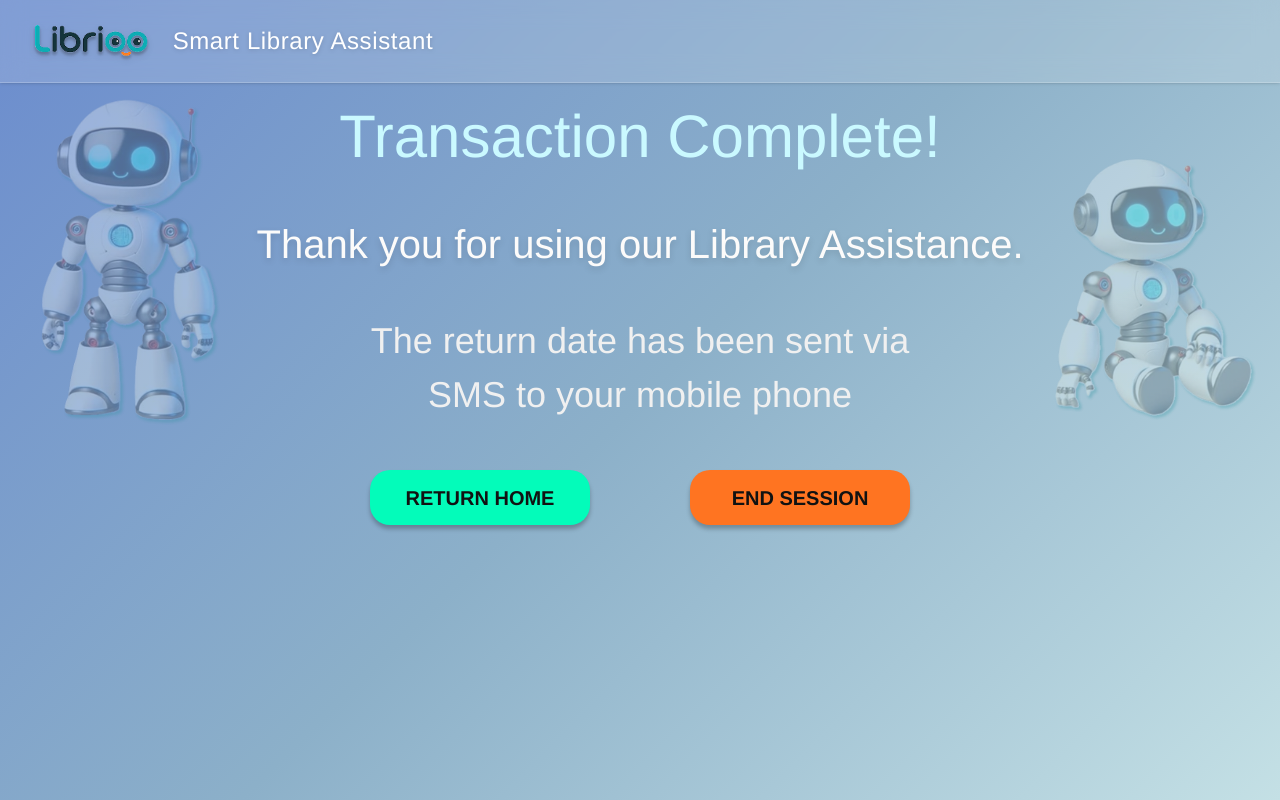
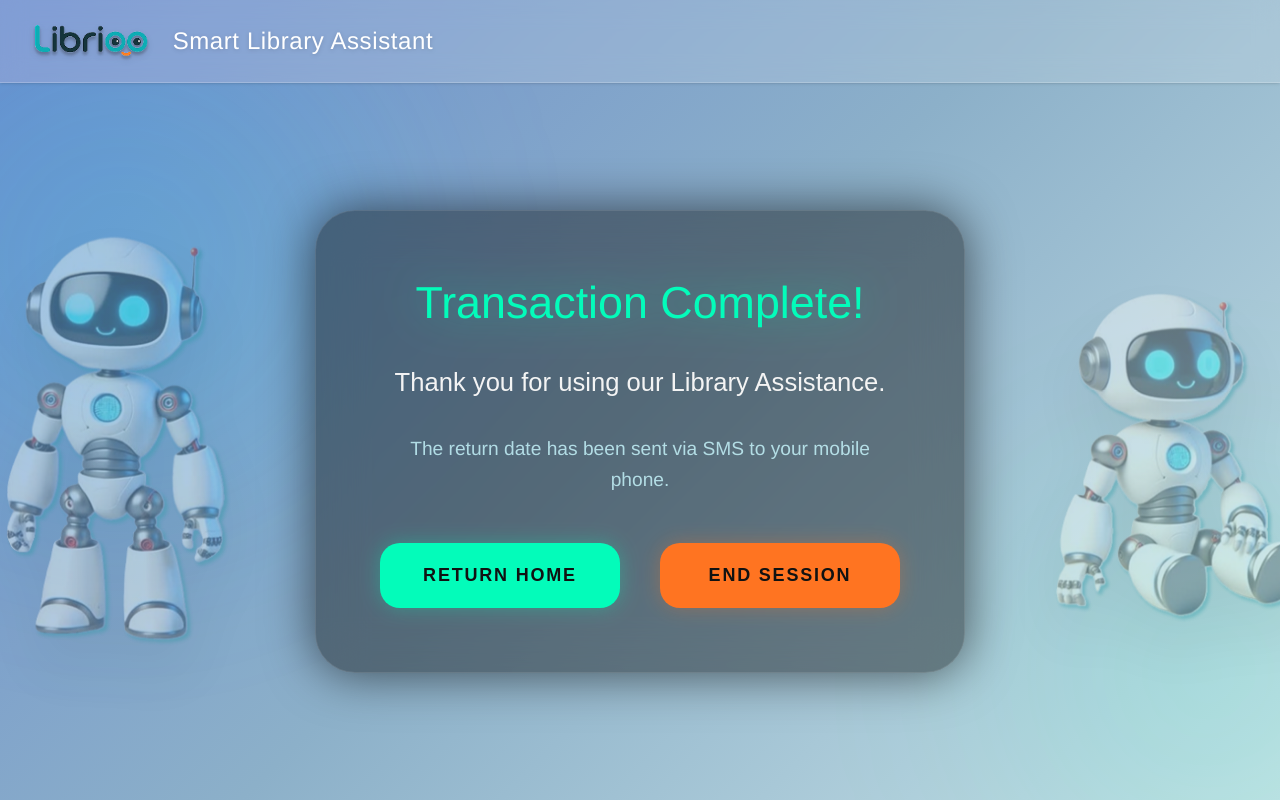
Before and after one commit to projectlibrioo-source/librioo-system, a React (Vite) app in the folder frontend/: page /robot/ending in a window 1280 px wide. Built offline with nearby package versions, Linux system fonts and the light colour scheme.

Commit message:
refactor EndingPage component for improved layout and animations

```diff
--- a/frontend/src/robot/pages/EndingPage.jsx
+++ b/frontend/src/robot/pages/EndingPage.jsx
@@ -17,135 +17,98 @@ const EndingPage = () => {
 
   return (
     <RobotLayout>
-      <div className="h-full w-full flex flex-col items-center justify-center relative overflow-hidden p-4">
+      {/* Custom CSS for a safe, restricted floating animation. */}
+      <style>
+        {`
+          @keyframes safeFloat {
+            0%, 100% { transform: translateY(0); }
+            50% { transform: translateY(-20px); }
+          }
+          .animate-safe-float {
+            animation: safeFloat 6s ease-in-out infinite;
+          }
+          .animate-safe-float-delayed {
+            animation: safeFloat 6s ease-in-out 3s infinite;
+          }
+        `}
+      </style>
 
-        {/* --- BACKGROUND ROBOTS CONTAINER ---
-            Changes made:
-            1. Added 'pb-[60px] lg:pb-[100px]' to lift the robots up from the bottom.
-        */}
-        <div className="
-          absolute inset-0 z-0 w-full h-full
-          flex justify-between items-end
-          gap-10 px-4
-          pb-[60px] lg:pb-[100px] /* Pushes robots up */
-          pointer-events-none
-        ">
+      {/* MAIN CONTAINER */}
+      <div className="flex-1 min-h-[80vh] w-full relative flex flex-col items-center justify-center overflow-hidden p-4">
 
-          {/* LEFT ROBOT */}
-          <div style={{
-            flexShrink: 0,
-            width: 'clamp(100px, 20vw, 400px)',
-            height: '100%',
-            display: 'flex',
-            alignItems: 'flex-end',
-            justifyContent: 'flex-start',
-            opacity: 0.3
-          }}>
+        {/* --- HOLOGRAPHIC BACKGROUND ORBS --- */}
+        <div className="absolute top-[-10%] left-[-10%] w-[500px] h-[500px] bg-cyan-400/20 blur-[120px] rounded-full z-0 pointer-events-none animate-pulse"></div>
+        <div className="absolute bottom-[-10%] right-[-10%] w-[400px] h-[400px] bg-[#03fcba]/15 blur-[120px] rounded-full z-0 pointer-events-none animate-pulse" style={{ animationDelay: '2s' }}></div>
+
+        {/* --- CENTERED CONTENT WRAPPER (Now a Flex Row to enforce gaps!) --- */}
+        <div className="relative w-full max-w-[1600px] flex flex-row items-center justify-center gap-2 sm:gap-6 lg:gap-12 px-2 md:px-8">
+
+          {/* LEFT ROBOT (No longer absolute. Forced to sit on the left with a gap) */}
+          <div className="flex justify-end z-0 w-[80px] sm:w-[150px] md:w-[220px] lg:w-[320px] shrink-0 opacity-40 animate-safe-float pointer-events-none">
             <img
-              style={{
-                width: '100%',
-                height: '100%',
-                minHeight: '120px',
-                maxHeight: '620px',
-                objectFit: 'contain',
-                objectPosition: 'bottom left'
-              }}
+              className="w-full h-auto scale-125 max-h-[45vh] object-contain drop-shadow-2xl"
               alt="Robot Left"
               src={robotLeft}
             />
           </div>
 
-          {/* RIGHT ROBOT */}
-          <div style={{
-            flexShrink: 0,
-            width: 'clamp(100px, 20vw, 400px)',
-            height: '100%',
-            display: 'flex',
-            alignItems: 'flex-end',
-            justifyContent: 'flex-end',
-            opacity: 0.3
-          }}>
-            <img
-              style={{
-                width: '100%',
-                height: '100%',
-                minHeight: '120px',
-                maxHeight: '680px',
-                objectFit: 'contain',
-                objectPosition: 'bottom right'
-              }}
-              alt="Robot Right"
-              src={robotRight}
-            />
-          </div>
-
-        </div>
-
-
-        {/* --- TEXT & BUTTON CONTENT (z-10) --- */}
-        <div className="z-10 flex flex-col items-center w-full max-w-[90%] lg:max-w-[800px] text-center mt-[-20px] lg:mt-0">
+          {/* --- GLASSMORPHIC CONTENT CARD (z-10) --- */}
+          <div className="z-10 flex flex-col items-center bg-black/40 backdrop-blur-xl border border-white/10 p-6 sm:p-8 md:p-12 lg:p-16 rounded-[40px] shadow-[0_0_50px_rgba(0,0,0,0.6)] w-full max-w-[90%] md:max-w-[600px] lg:max-w-[800px] text-center shrink">
 
             {/* Text Group */}
-          <div className="flex flex-col items-center gap-6 lg:gap-10 mb-8 lg:mb-12">
+            <div className="flex flex-col items-center gap-4 mb-8 lg:gap-8 lg:mb-12">
               <h1 className="
                 [font-family:'ADLaM_Display-Regular',Helvetica]
-              text-[#caf9ff]
-              text-[32px] lg:text-[60px]
+                text-[#03fcba]
+                text-[clamp(26px,3.5vw,55px)]
                 leading-tight
+                drop-shadow-[0_0_20px_rgba(3,252,186,0.4)]
               ">
                 Transaction Complete!
               </h1>
 
               <p className="
-              [font-family:'Aldrich-Regular',Helvetica]
+                [font-family:'Aldrich',sans-serif]
                 text-[#fcfbfa]
-              text-[24px] lg:text-[40px]
+                text-[clamp(16px,2vw,32px)]
                 leading-normal
-              drop-shadow-md
+                opacity-95
               ">
                 Thank you for using our Library Assistance.
               </p>
 
               <p className="
                 [font-family:'ADLaM_Display-Regular',Helvetica]
-              text-[#f0f0f0]
-              text-[18px] lg:text-[36px]
-              leading-normal
-              max-w-[600px]
+                text-[#caf9ff]
+                text-[clamp(14px,1.5vw,24px)]
+                leading-relaxed
+                max-w-[500px]
+                opacity-80
               ">
-              The return date has been sent via SMS to your mobile phone
+                The return date has been sent via SMS to your mobile phone.
               </p>
             </div>
 
             {/* --- BUTTONS SECTION --- */}
-          <div className="flex flex-col sm:flex-row gap-[12px] lg:gap-[100px] w-full justify-center items-center">
+            <div className="flex flex-col sm:flex-row gap-5 lg:gap-[40px] w-full justify-center items-center">
 
               {/* Button 1: Return to Home */}
               <button
                 onClick={handleHomeClick}
                 className="
-                /* BUTTON RESIZING LOGIC:
-                   - w-[70%]: On mobile, takes 70% of screen width (resizes with window).
-                   - sm:w-[180px]: On tablet, fixes to 180px.
-                   - lg:w-[220px]: On desktop, fixes to 220px.
-                */
-                w-[70%] sm:w-[180px] lg:w-[220px]
-                h-[45px] lg:h-[55px]
+                  group w-full sm:w-[180px] lg:w-[240px] h-[55px] lg:h-[65px]
                   flex items-center justify-center
-                bg-[#03fcba] rounded-[20px] shadow-[0px_4px_4px_#00000040]
-                cursor-pointer transition-all hover:bg-[#00000060]
-                focus:outline-none focus:ring-2 focus:ring-[#ff7421]
+                  bg-[#03fcba] rounded-[20px]
+                  shadow-[0_0_20px_rgba(3,252,186,0.3)]
+                  cursor-pointer transition-all duration-300 ease-out
+                  hover:scale-105 hover:bg-[#04ffbc] hover:shadow-[0_0_30px_rgba(3,252,186,0.6)]
+                  focus:outline-none focus:ring-4 focus:ring-white/50
                 "
               >
-              <span
-          className="
-            text-[#111212]
-            font-orbitron
-            text-[16px] lg:text-[20px]
-            whitespace-nowrap
-            font-bold
-          "
-        >
+                <span className="
+                  text-[#111212] font-['Orbitron',sans-serif]
+                  text-[14px] lg:text-[18px] font-bold tracking-widest whitespace-nowrap
+                ">
                   RETURN HOME
                 </span>
               </button>
@@ -154,32 +117,36 @@ const EndingPage = () => {
               <button
                 onClick={handleEndSessionClick}
                 className="
-                /* Same resizing logic here */
-                w-[70%] sm:w-[180px] lg:w-[220px]
-                h-[45px] lg:h-[55px]
+                  group w-full sm:w-[180px] lg:w-[240px] h-[55px] lg:h-[65px]
                   flex items-center justify-center
-                bg-[#ff7421] rounded-[20px] shadow-[0px_4px_4px_#00000040]
-                cursor-pointer transition-all hover:bg-[#ff8c42]
-                focus:outline-none focus:ring-2 focus:ring-white
+                  bg-[#ff7421] rounded-[20px]
+                  shadow-[0_0_20px_rgba(255,116,33,0.3)]
+                  cursor-pointer transition-all duration-300 ease-out
+                  hover:scale-105 hover:bg-[#ff853a] hover:shadow-[0_0_30px_rgba(255,116,33,0.6)]
+                  focus:outline-none focus:ring-4 focus:ring-white/50
                 "
               >
-              <span
-            className="
-                text-[#111212]
-                font-orbitron
-                text-[16px] lg:text-[20px]
-                whitespace-nowrap
-                font-bold
-              "
-             >
+                <span className="
+                  text-[#111212] font-['Orbitron',sans-serif]
+                  text-[14px] lg:text-[18px] font-bold tracking-widest whitespace-nowrap
+                ">
                   END SESSION
                 </span>
               </button>
 
             </div>
+          </div>
+
+          {/* RIGHT ROBOT (Forced to sit on the right with a gap) */}
+          <div className="flex justify-start z-0 w-[80px] sm:w-[150px] md:w-[220px] lg:w-[320px] shrink-0 opacity-40 animate-safe-float-delayed pointer-events-none">
+            <img
+              className="w-full h-auto scale-125 max-h-[45vh] object-contain drop-shadow-2xl"
+              alt="Robot Right"
+              src={robotRight}
+            />
+          </div>
 
         </div>
-
       </div>
     </RobotLayout>
   );
```
Lines whose indentation alone changed are shown as unchanged.
